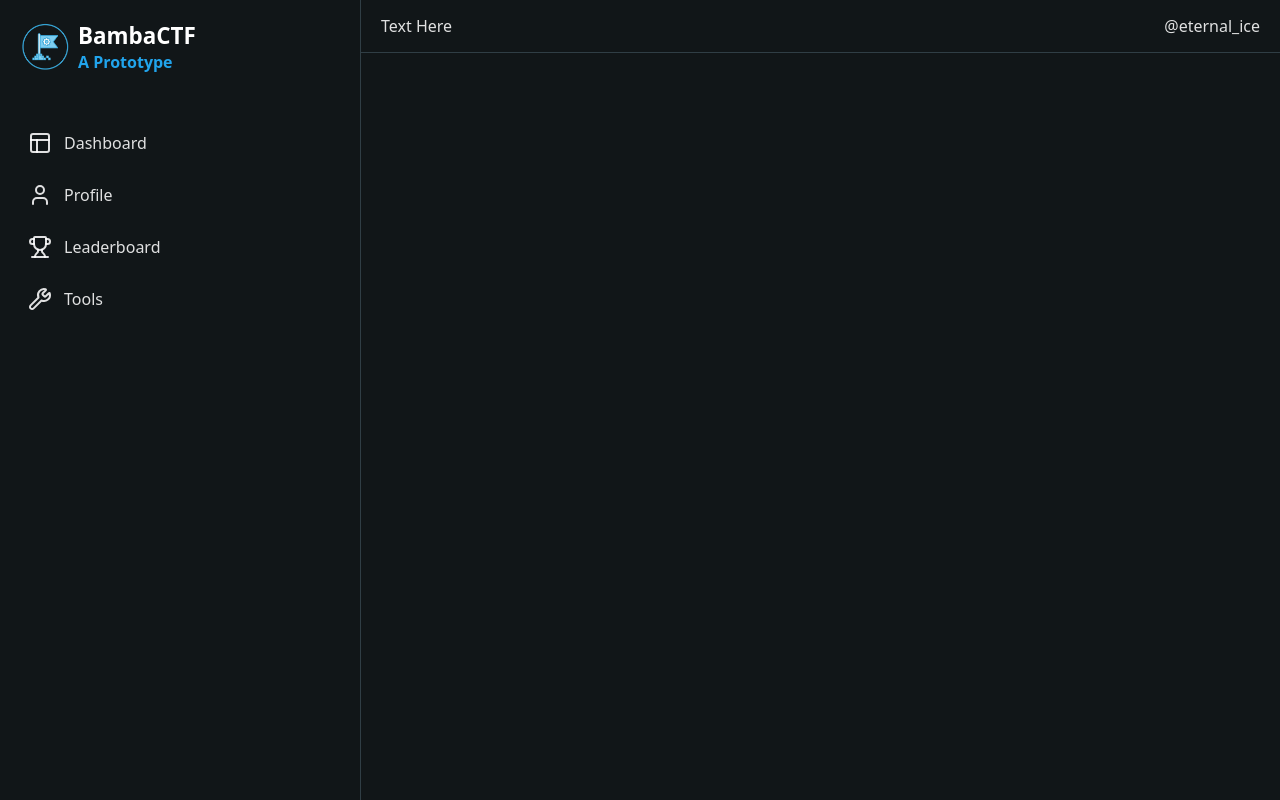
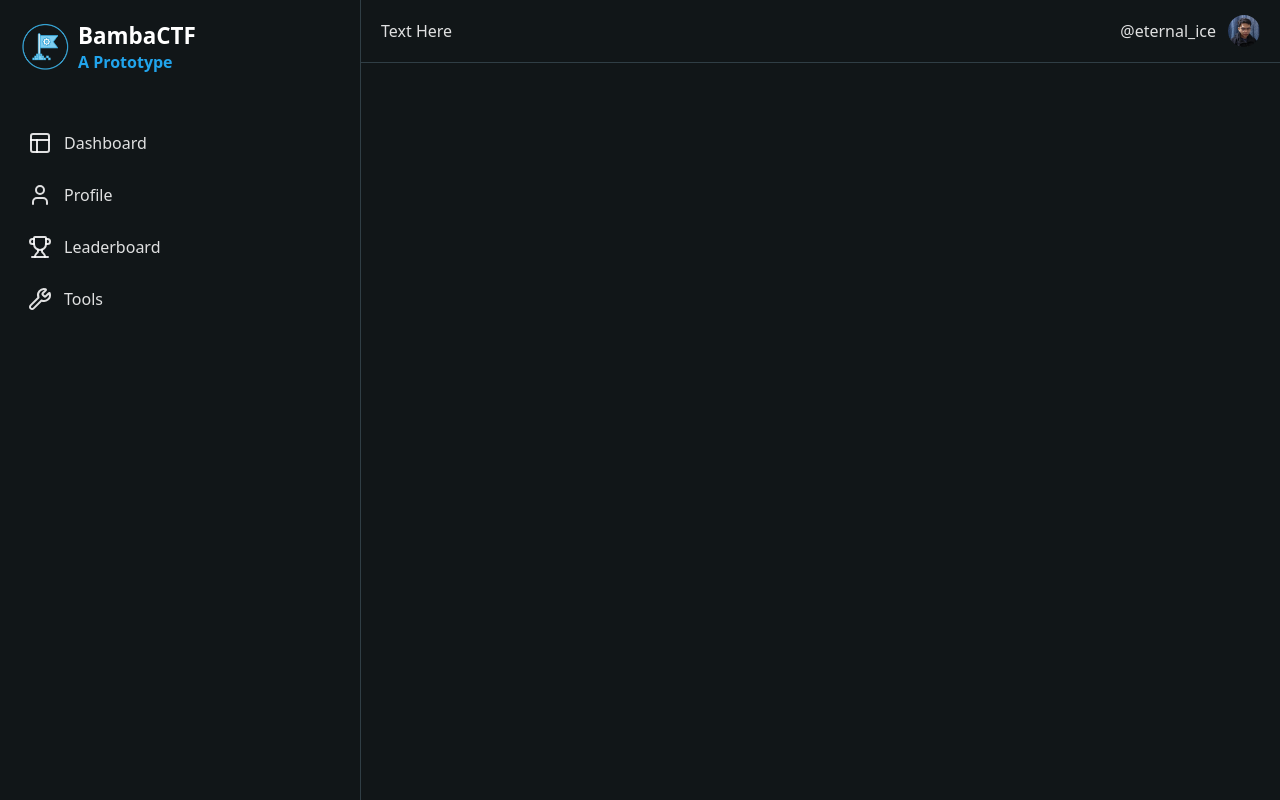
Before and after one commit to IkedaLab-Daniel/BambaCTF, a React (Vite) app in the folder client/: page / in a window 1280 px wide. Built offline with nearby package versions, Linux system fonts and the light colour scheme.

Commit message:
Add avatar image to Header component and update styles

```diff
--- a/client/src/components/Header.css
+++ b/client/src/components/Header.css
@@ -3,4 +3,16 @@ header {
   border-bottom: 1.5px solid hsl(200, 18%, 23%);
   display: flex;
   justify-content: space-between;
+  align-items: center;
 }
+
+header .user {
+  display: flex;
+  align-items: center;
+  gap: 12px;
+}
+
+header .user img {
+  width: 2rem;
+  border-radius: 50%;
+}
--- a/client/src/components/Header.jsx
+++ b/client/src/components/Header.jsx
@@ -1,3 +1,4 @@
+import avatar from '../assets/avatar.jpeg'
 import './Header.css'
 
 const Header = () => {
@@ -8,7 +9,7 @@ const Header = () => {
         <span className="username">
             @eternal_ice
         </span>
-        <img src="" alt="" />
+        <img src={avatar} alt="" />
       </div>
     </header>
   )
```
Also changed, not shown: client/src/assets/avatar.jpeg (added).
